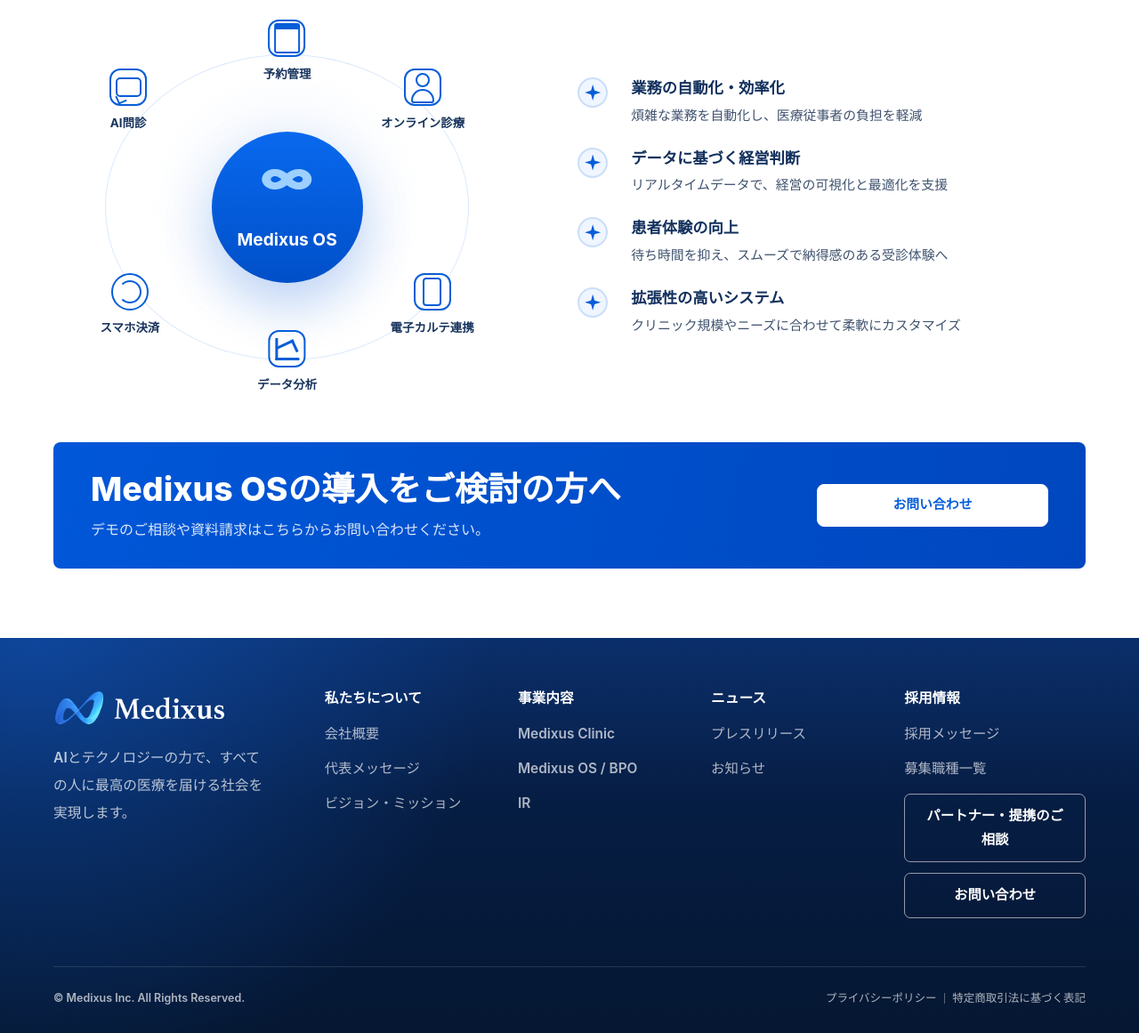
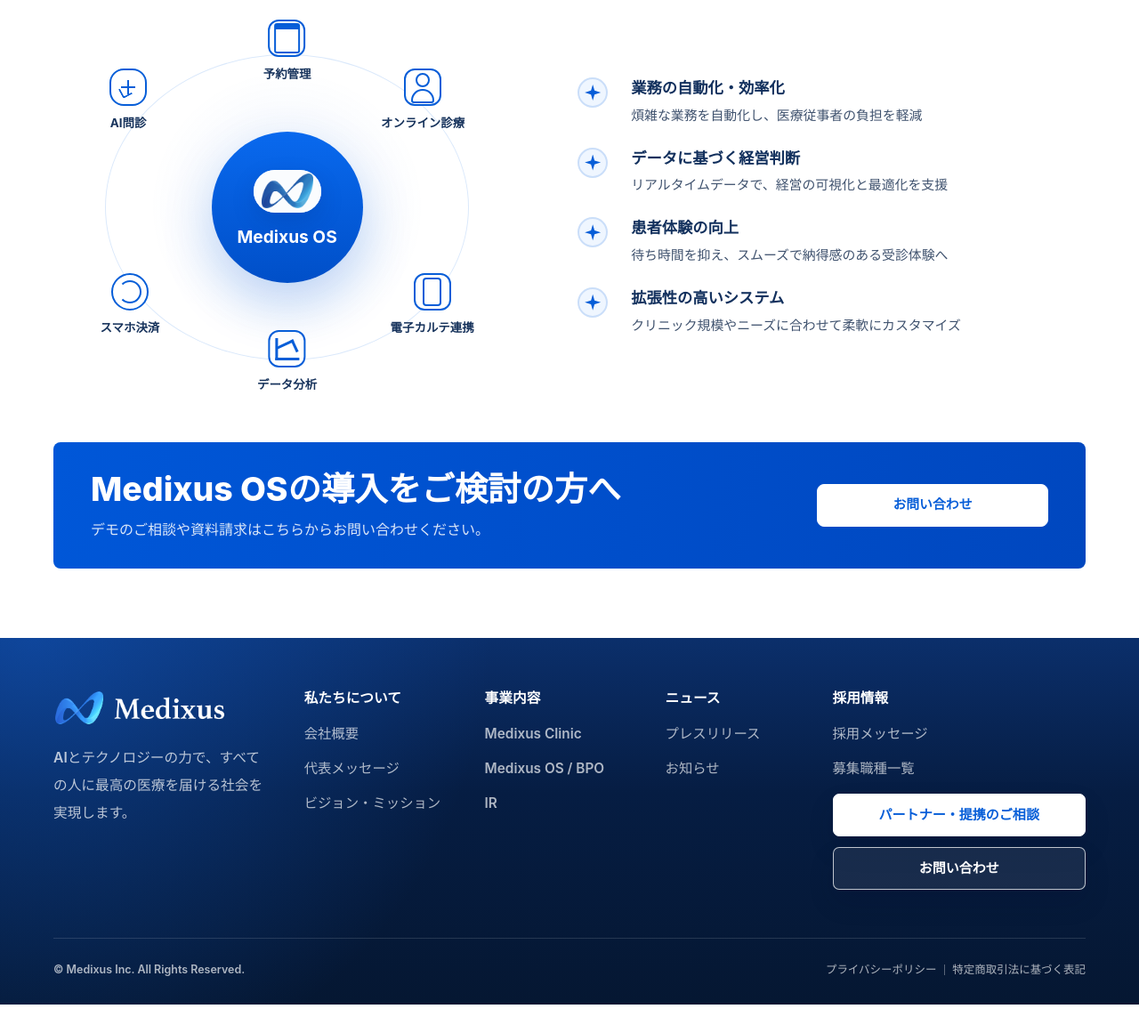
Before and after one commit to kentaro23/Medixus, a plain HTML site: page os/index.html in a window 1280 px wide. Shown: the part 375-1536 px from the top of the page at 89% size. After the commit the page ends 1504 px from the top, so only its background shows below. Drawn offline with Linux system fonts and the light colour scheme.

Commit message:
Refine OS diagram and footer buttons

```diff
--- a/assets/styles.css
+++ b/assets/styles.css
@@ -2003,18 +2003,28 @@
 }
 
 .line-icon.chat::before {
-  width: 25px;
-  height: 18px;
-  border: 2px solid currentColor;
-  border-radius: 5px;
-}
-
-.line-icon.chat::after {
-  width: 8px;
-  height: 8px;
+  left: 10px;
+  bottom: 8px;
+  width: 10px;
+  height: 10px;
   border-left: 2px solid currentColor;
   border-bottom: 2px solid currentColor;
-  transform: translate(-8px, 13px) rotate(-24deg);
+  border-radius: 0 0 0 3px;
+  background: #fff;
+  transform: rotate(-28deg);
+}
+
+.line-icon.chat {
+  border-radius: 16px;
+}
+
+.line-icon.chat::after {
+  width: 18px;
+  height: 18px;
+  border: 0;
+  background:
+    linear-gradient(currentColor, currentColor) center / 16px 2px no-repeat,
+    linear-gradient(currentColor, currentColor) center / 2px 16px no-repeat;
 }
 
 .line-icon.calendar::before {
@@ -2096,8 +2106,8 @@
 
 .footer-grid {
   display: grid;
-  grid-template-columns: 1.55fr 1fr 1fr 1fr 1.28fr;
-  gap: 58px;
+  grid-template-columns: 1.42fr 0.95fr 0.95fr 0.86fr 1.7fr;
+  gap: 44px;
   align-items: start;
 }
 
@@ -2172,17 +2182,43 @@
   justify-content: center;
   min-height: 48px;
   margin: 0 !important;
-  padding: 11px 18px;
+  padding: 13px 18px;
   border: 1px solid rgba(255, 255, 255, 0.56);
   border-radius: 7px;
   color: #fff !important;
+  font-size: 0.94rem !important;
   font-weight: 760 !important;
+  line-height: 1.15;
   text-align: center;
+  white-space: nowrap;
+  box-shadow: 0 14px 30px rgba(0, 12, 44, 0.12);
+  transition: background 0.18s ease, border-color 0.18s ease, color 0.18s ease, transform 0.18s ease;
+}
+
+.footer-actions .footer-button:first-child {
+  border-color: #fff;
+  background: #fff;
+  color: #075ed8 !important;
+}
+
+.footer-actions .footer-button:last-child {
+  border-color: rgba(255, 255, 255, 0.72);
+  background: rgba(255, 255, 255, 0.08);
 }
 
 .footer-button:hover {
-  background: rgba(255, 255, 255, 0.08);
-  border-color: rgba(255, 255, 255, 0.82);
+  transform: translateY(-1px);
+}
+
+.footer-actions .footer-button:first-child:hover {
+  background: #eef6ff;
+  border-color: #eef6ff;
+  color: #004fc8 !important;
+}
+
+.footer-actions .footer-button:last-child:hover {
+  background: rgba(255, 255, 255, 0.14);
+  border-color: #fff;
 }
 
 .footer-bottom {
@@ -2481,22 +2517,36 @@
   z-index: 2;
   width: 170px;
   height: 170px;
-  display: grid;
-  place-items: center;
+  display: flex;
+  flex-direction: column;
+  align-items: center;
+  justify-content: center;
+  gap: 18px;
   border-radius: 50%;
   color: #fff;
   background: linear-gradient(180deg, #0969ee, #004fc8);
   box-shadow: 0 24px 56px rgba(7, 94, 216, 0.24);
 }
 
-.orbit-center .footer-logo-mark {
-  color: #9dd0ff;
-  font-size: 3rem;
+.orbit-logo-frame {
+  width: 76px;
+  height: 48px;
+  display: grid;
+  place-items: center;
+  border-radius: 999px;
+  background: rgba(255, 255, 255, 0.98);
+  box-shadow: inset 0 0 0 1px rgba(255, 255, 255, 0.85), 0 10px 26px rgba(5, 40, 112, 0.18);
+}
+
+.orbit-logo-mark {
+  display: block;
+  width: 58px;
+  height: auto;
 }
 
 .orbit-center strong {
-  margin-top: -28px;
   font-size: 1.2rem;
+  line-height: 1;
 }
 
 .orbit-node {
@@ -2826,6 +2876,10 @@
     display: none;
   }
 
+  .footer-button {
+    white-space: normal;
+  }
+
   .subpage-head {
     padding: 112px 0 34px;
   }
--- a/os/index.html
+++ b/os/index.html
@@ -14,7 +14,7 @@
         <meta name="twitter:description" content="電子カルテ・予約・問診・決済・HP・SEO・経営分析を統合するAI医療プラットフォーム。">
         <meta name="twitter:image" content="https://medixus.jp/assets/images/os-dashboard.jpg">
         <link rel="icon" href="/assets/images/medixus-logo.png">
-        <link rel="stylesheet" href="/assets/styles.css?v=20260428-about-vision-investor">
+        <link rel="stylesheet" href="/assets/styles.css?v=20260428-os-logo-icon">
         <script type="application/ld+json">{"@context":"https://schema.org","@type":"Organization","name":"株式会社Medixus","alternateName":"Medixus, Inc.","url":"https://medixus.jp","foundingDate":"2025","founder":{"@type":"Person","name":"大原健太郎"}}</script>
 <script type="application/ld+json">{"@context":"https://schema.org","@type":"FAQPage","mainEntity":[{"@type":"Question","name":"既存カルテから移行できますか？","acceptedAnswer":{"@type":"Answer","text":"CSV/ORCA対応予定です。"}},{"@type":"Question","name":"保険診療対応は？","acceptedAnswer":{"@type":"Answer","text":"現在は自由診療特化。今後ロードマップに含みます。"}},{"@type":"Question","name":"サポート体制は？","acceptedAnswer":{"@type":"Answer","text":"チャットとメールで対応します。初月は専任担当が導入を支援します。"}},{"@type":"Question","name":"最低契約期間は？","acceptedAnswer":{"@type":"Answer","text":"6ヶ月です。"}}]}</script>
       </head>
@@ -54,7 +54,10 @@
     <section class="section page-main-section os-detail-section">
       <div class="container os-detail-grid">
         <div class="os-orbit reveal" aria-label="Medixus OSの機能構成">
-          <div class="orbit-center"><span class="footer-logo-mark">∞</span><strong>Medixus OS</strong></div>
+          <div class="orbit-center">
+            <span class="orbit-logo-frame"><img class="orbit-logo-mark" src="/assets/images/medixus-mark-exact.png" alt="" aria-hidden="true"></span>
+            <strong>Medixus OS</strong>
+          </div>
           <div class="orbit-node node-1"><span class="line-icon chat"></span><b>AI問診</b></div>
           <div class="orbit-node node-2"><span class="line-icon calendar"></span><b>予約管理</b></div>
           <div class="orbit-node node-3"><span class="line-icon doctor"></span><b>オンライン診療</b></div>
@@ -117,7 +120,7 @@
       <div class="container footer-grid">
         <div class="footer-brand">
           <a class="footer-logo" href="/" aria-label="Medixus トップページ">
-            <img class="footer-logo-image" src="/assets/images/medixus-logo-footer.png?v=20260428-about-vision-investor" alt="Medixus">
+            <img class="footer-logo-image" src="/assets/images/medixus-logo-footer.png?v=20260428-os-logo-icon" alt="Medixus">
           </a>
           <p>AIとテクノロジーの力で、すべての人に最高の医療を届ける社会を実現します。</p>
         </div>
@@ -157,6 +160,6 @@
       </div>
     </footer>
 
-        <script src="/assets/site.js?v=20260428-about-vision-investor" defer></script>
+        <script src="/assets/site.js?v=20260428-os-logo-icon" defer></script>
       </body>
     </html>
```
Also changed, not shown: about/index.html (+3 -3 lines), build-site.mjs (+5 -2 lines), business/index.html (+3 -3 lines), contact/index.html (+3 -3 lines), index.html (+3 -3 lines), ir/index.html (+3 -3 lines), news/index.html (+3 -3 lines), privacy/index.html (+3 -3 lines), recruit/index.html (+3 -3 lines).
